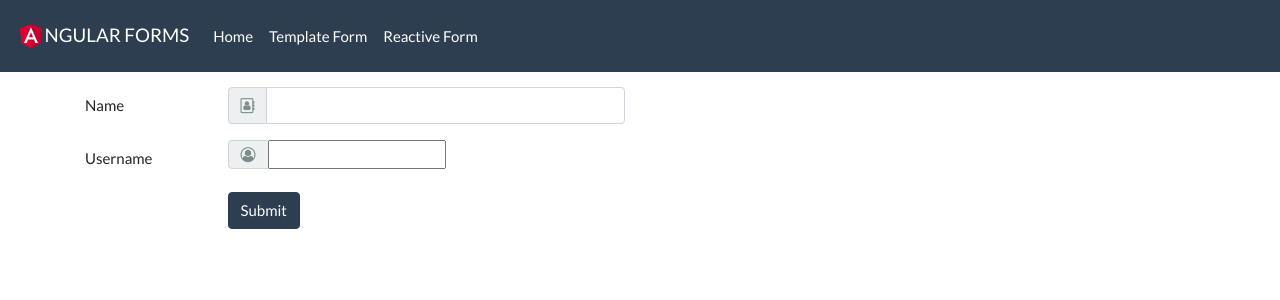
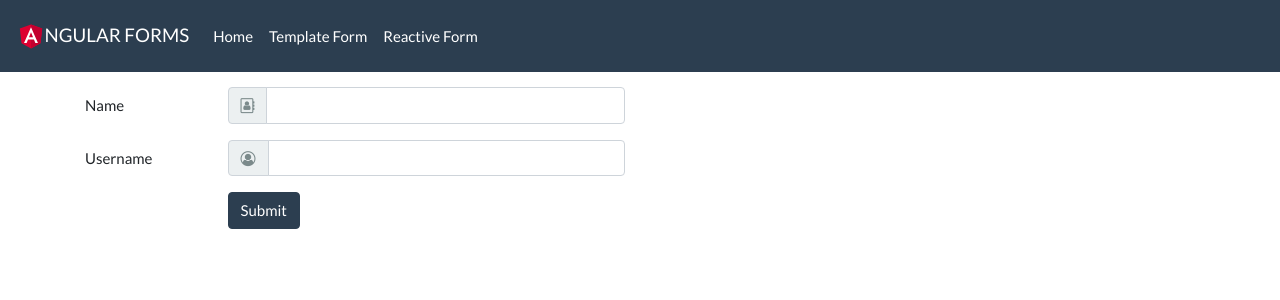
Before and after one commit to venkatesh-pai/Angular-Forms-ScotchIO, an Angular app: page /reactive-form in a window 1280 px wide. Shown: the top 300 px of the page. Built offline with nearby package versions, Linux system fonts and the light colour scheme.

Commit message:
08 - Reactive Form Model

```diff
--- a/src/app/app.module.ts
+++ b/src/app/app.module.ts
@@ -3,7 +3,7 @@ import { CommonModule } from '@angular/common';
 import { NgModule } from '@angular/core';
 import { HttpClientModule } from '@angular/common/http';
 import { RouterModule } from '@angular/router';
-import { FormsModule } from '@angular/forms';
+import { FormsModule, ReactiveFormsModule } from '@angular/forms';
 
 import { AppRoutes } from './app.routes';
 
@@ -25,7 +25,8 @@ import { ReactiveFormComponent } from './reactive-form/reactive-form.component';
     CommonModule,
     HttpClientModule,
     RouterModule.forRoot(AppRoutes),
-    FormsModule
+    FormsModule,
+    ReactiveFormsModule
   ],
   providers: [],
   bootstrap: [AppComponent]
--- a/src/app/reactive-form/reactive-form.component.html
+++ b/src/app/reactive-form/reactive-form.component.html
@@ -1,6 +1,6 @@
 <div class="row">
   <div class="col-6">
-    <form (ngSubmit)="processForm()">
+    <form (ngSubmit)="processForm()" [formGroup]="form">
       <div class="form-group row">
         <label for="name" class="col-3 col-form-label">Name</label>
         <div class="col-9">
@@ -10,7 +10,13 @@
                 <i class="fa fa-address-book-o"></i>
               </div>
             </div>
-            <input name="name" type="text" class="form-control" required />
+            <input
+              name="name"
+              type="text"
+              class="form-control"
+              required
+              formControlName="name"
+            />
           </div>
         </div>
       </div>
@@ -23,7 +29,13 @@
                 <i class="fa fa-user-circle-o"></i>
               </div>
             </div>
-            <input name="username" type="text" required />
+            <input
+              name="username"
+              type="text"
+              class="form-control"
+              required
+              formControlName="username"
+            />
           </div>
         </div>
       </div>
--- a/src/app/reactive-form/reactive-form.component.ts
+++ b/src/app/reactive-form/reactive-form.component.ts
@@ -1,4 +1,5 @@
 import { Component, OnInit } from '@angular/core';
+import { FormGroup, FormControl, Validators } from '@angular/forms';
 
 @Component({
   selector: 'app-reactive-form',
@@ -6,13 +7,18 @@ import { Component, OnInit } from '@angular/core';
   styleUrls: ['./reactive-form.component.css']
 })
 export class ReactiveFormComponent implements OnInit {
+  form: FormGroup;
 
   constructor() { }
 
   ngOnInit(): void {
+    this.form = new FormGroup({
+      name: new FormControl(''),
+      username: new FormControl('')
+    });
   }
 
   processForm(): void {
-
+    console.log('processForm:', this.form.value);
   }
 }
```
